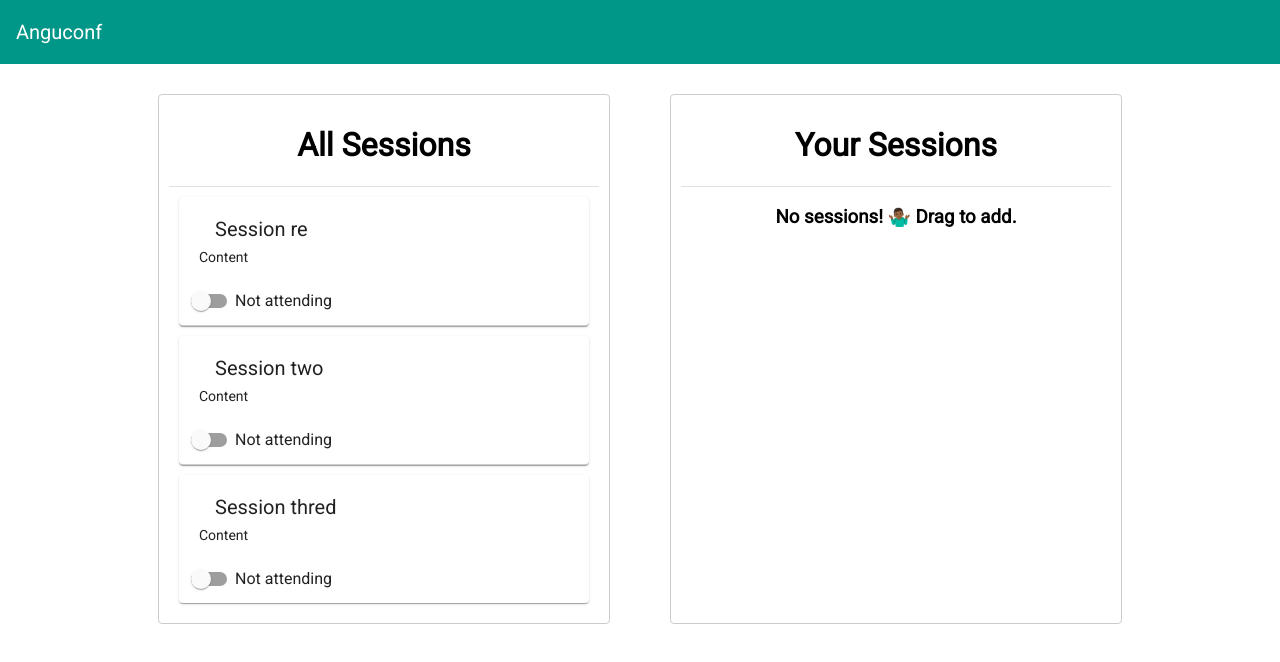
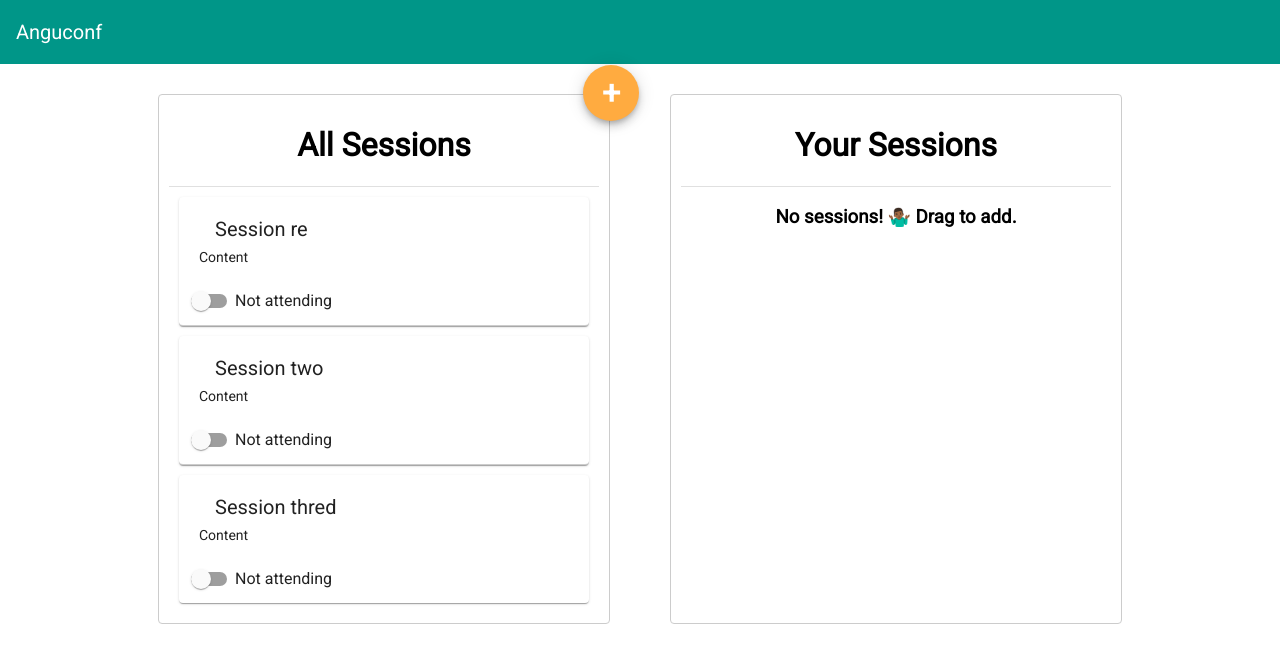
Before and after one commit to charlesmuchene/anguconf, an Angular app in the folder client/: page / in a window 1280 px wide. Shown: the top 662 px of the page. Built offline with nearby package versions, Linux system fonts and the light colour scheme.

Commit message:
Adds fab to add session

```diff
--- a/client/src/app/sessions/sessions.component.css
+++ b/client/src/app/sessions/sessions.component.css
@@ -5,8 +5,8 @@
 	border: solid 1px #ccc;
 	background: white;
 	border-radius: 4px;
-	overflow: hidden;
 	padding: 10px;
+	position: relative;
 }
 
 .content-container {
@@ -64,3 +64,12 @@ mat-card {
 h1 {
 	text-align: center;
 }
+
+#add-session-btn {
+	position: absolute;
+	color: white;
+	font-weight: bold;
+	font-size: 2em;
+	right: -30px;
+	top: -30px;
+}
--- a/client/src/app/sessions/sessions.component.html
+++ b/client/src/app/sessions/sessions.component.html
@@ -26,6 +26,7 @@
         </mat-card-actions>
       </mat-card>
     </div>
+    <button mat-fab color="accent" id="add-session-btn" (click)="addSession()">+</button>
   </div>
 
   <div class="col">
--- a/client/src/app/sessions/sessions.component.ts
+++ b/client/src/app/sessions/sessions.component.ts
@@ -22,7 +22,7 @@ export class SessionsComponent implements OnInit {
 	constructor() {}
 
 	ngOnInit() {
-		console.log(this.allList.data)
+		console.log(this.allList.data);
 	}
 
 	drop(event: CdkDragDrop<Session[]>) {
@@ -37,8 +37,6 @@ export class SessionsComponent implements OnInit {
 		} else {
 			moveItemInArray(this.allSessions, event.previousIndex, event.currentIndex);
 		}
-
-		// TODO Save the state in redux
 	}
 
 	private transferItem(
@@ -64,4 +62,8 @@ export class SessionsComponent implements OnInit {
 		const current = inUserList ? this.allList : this.userList;
 		this.transferItem(session, previous, current, index, 0);
 	}
+
+	private addSession() {
+		console.log('Add session');
+	}
 }
--- a/client/src/app/sessions/sessions.module.ts
+++ b/client/src/app/sessions/sessions.module.ts
@@ -5,6 +5,7 @@ import { SessionsComponent } from './sessions.component';
 import { MatSlideToggleModule } from '@angular/material/slide-toggle';
 import { BrowserAnimationsModule } from '@angular/platform-browser/animations';
 import { DragDropModule } from '@angular/cdk/drag-drop';
+import { MatButtonModule } from '@angular/material/button';
 import { MatDividerModule } from '@angular/material/divider';
 
 @NgModule({
@@ -15,7 +16,8 @@ import { MatDividerModule } from '@angular/material/divider';
 		MatSlideToggleModule,
 		BrowserAnimationsModule,
 		DragDropModule,
-		MatDividerModule
+		MatDividerModule,
+		MatButtonModule
 	],
 	exports: [ SessionsComponent ]
 })
```
